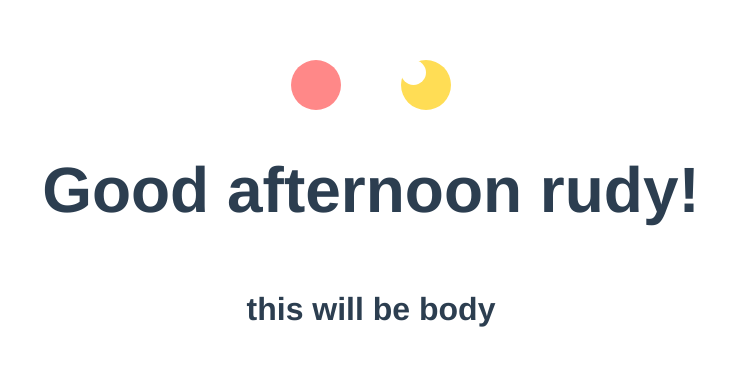
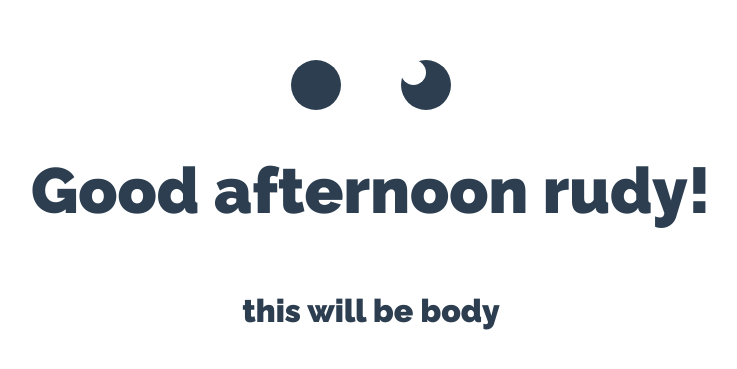
Before and after one commit to rudy3091/vue-todo, a Vue app: page / in a window 1280 px wide. Shown: the part 195-564 px from the top of the page, without its empty margins (269-1006 px from the left). Built offline with nearby package versions, Linux system fonts and the light colour scheme.

Commit message:
Use updated scss files

```diff
--- a/src/App.vue
+++ b/src/App.vue
@@ -17,7 +17,9 @@ export default {
 </script>
 
 <style lang="scss">
+@import url('https://fonts.googleapis.com/css2?family=Raleway:wght@100;300;400;600;900&display=swap');
 @import "./styles/mixins.scss";
+@import "./styles/colors.scss";
 
 html,
 body {
@@ -26,10 +28,13 @@ body {
 	height: 100%;
 
 	@include flex-center;
+	background-color: $bg-color-main;
 }
 
 #app {
-	font-family: Avenir, Helvetica, Arial, sans-serif;
+	font-family: "Raleway", -apple-system, BlinkMacSystemFont, "Segoe UI", "Roboto", "Oxygen",
+		"Ubuntu", "Cantarell", "Fira Sans", "Droid Sans", "Helvetica Neue",
+		sans-serif;
 	-webkit-font-smoothing: antialiased;
 	-moz-osx-font-smoothing: grayscale;
 	color: #2c3e50;
--- a/src/components/Header.vue
+++ b/src/components/Header.vue
@@ -33,6 +33,7 @@ export default {
 
 <style scoped lang="scss">
 @import "../styles/mixins.scss";
+@import "../styles/colors.scss";
 
 .time-container {
 	@include flex-center;
@@ -42,14 +43,14 @@ export default {
 	}
 
 	.circle {
-		@include circle(50px, 50px, #f88);
+		@include circle(50px, 50px, $font-color);
 	}
 
 	.moon {
-		@include circle(50px, 50px, #fd5);
+		@include circle(50px, 50px, $font-color);
 
 		.moon-inner {
-			@include circle(25px, 25px, #fff);
+			@include circle(25px, 25px, $bg-color-main);
 		}
 	}
 }
```
